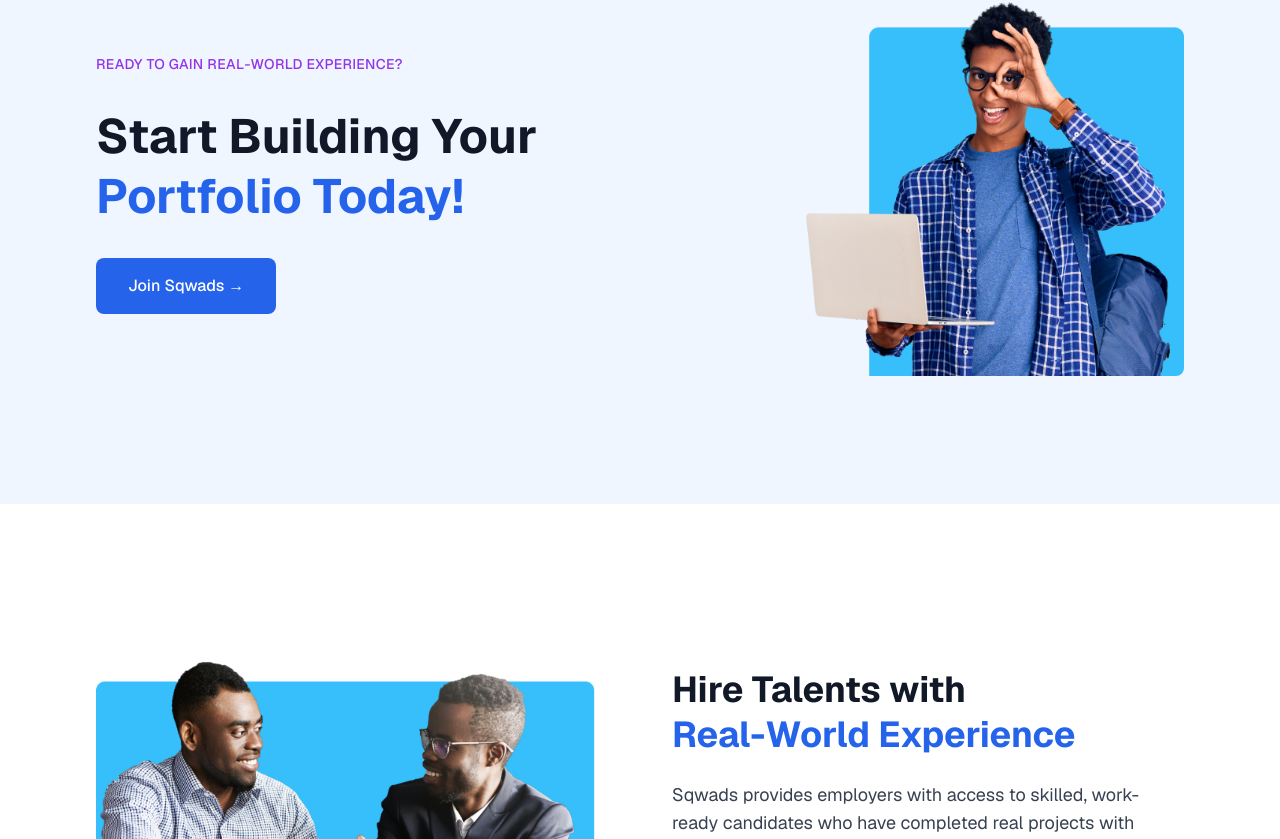
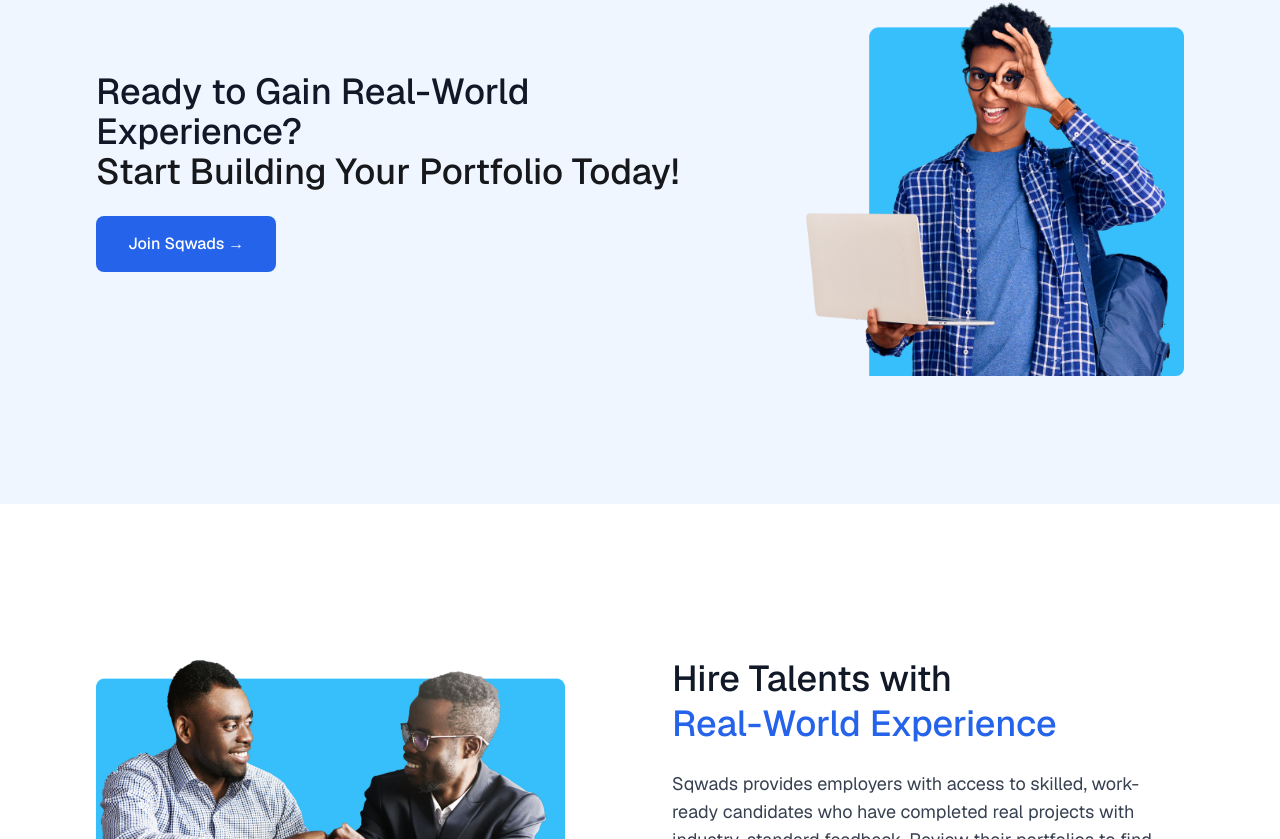
Before and after one commit to Sqwads/FE, a Next.js app: page / in a window 1280 px wide. Shown: the part 6721-7560 px from the top of the page. Built offline with nearby package versions, Linux system fonts and the light colour scheme.

Commit message:
under development

```diff
--- a/components/Footer.tsx
+++ b/components/Footer.tsx
@@ -74,11 +74,11 @@
             <input
               type="email"
               placeholder="Enter your email"
-              className="w-full border border-gray-300 px-4 py-2 rounded-md focus:outline-none focus:ring-2 focus:ring-blue-500"
+              className="w-[70%] border border-gray-300 px-4 py-2 rounded-md focus:outline-none focus:ring-2 focus:ring-blue-500"
             />
             <button
               type="submit"
-              className="mt-4 w-full bg-blue-600 text-white py-2 px-4 rounded-md hover:bg-blue-700 transition"
+              className="mt-4 w-[40%] bg-blue-600 text-white py-2 px-4 rounded-md hover:bg-blue-700 transition"
             >
               Sign Up
             </button>
@@ -94,7 +94,7 @@
         </p>
 
         {/* Right: Social Media */}
-        <div className="flex flex-col md:flex-row items-center space-y-4 md:space-y-0 md:space-x-4 mt-4 md:mt-0">
+<div className="flex flex-col md:flex-row items-center space-y-4 md:space-y-0 md:space-x-4 mt-4 md:mt-0 md:pl-20">
   <p className="text-gray-600">Our Socials:</p>
   <div className="flex space-x-4">
     <a
@@ -135,6 +135,7 @@
     </a>
   </div>
 </div>
+
       </div>
     </footer>
   );
--- a/components/home/Browse.tsx
+++ b/components/home/Browse.tsx
@@ -3,9 +3,9 @@
 
 const Browse = () => {
   return (
-    <section className="py-20 px-10 md:py-28 md:px-16 lg:py-32 lg:px-24 flex items-center justify-between">
+    <section className="py-20 px-10 md:py-28 md:px-16 lg:py-32 lg:px-24 flex flex-col lg:flex-row items-center justify-between space-y-8 lg:space-y-0 lg:space-x-16">
       {/* Left Image */}
-      <div className="relative w-full max-w-md md:max-w-lg lg:max-w-2xl">
+      <div className="relative w-full max-w-md lg:max-w-2xl">
         <Image
           src="/images/browse.png" // Replace with your image path
           alt="Handshake"
@@ -16,8 +16,8 @@
       </div>
 
       {/* Right Content */}
-      <div className="max-w-lg ml-8 space-y-6">
-        <h2 className="text-4xl font-bold text-gray-900 leading-tight">
+      <div className="max-w-lg space-y-6 text-center lg:text-left">
+        <h2 className="text-4xl font-medium text-gray-900 leading-tight">
           Hire Talents with <br />
           <span className="text-blue-600">Real-World Experience</span>
         </h2>
--- a/components/home/Join.tsx
+++ b/components/home/Join.tsx
@@ -3,21 +3,23 @@
 
 const Join = () => {
   return (
-    <section className="bg-blue-50 py-20 px-10 md:py-28 md:px-16 lg:py-32 lg:px-24 flex items-center justify-between">
-      <div className="max-w-2xl space-y-8">
-        <p className="text-sm text-purple-600 font-medium uppercase tracking-wide">
-          Ready to Gain Real-World Experience?
-        </p>
-        <h2 className="text-5xl font-bold text-gray-900 leading-tight">
-          Start Building Your <br />
-          <span className="text-blue-600">Portfolio Today!</span>
+    <section className="bg-blue-50 py-16 px-8 md:py-24 md:px-16 lg:py-32 lg:px-24 flex flex-col md:flex-row items-center justify-between gap-10">
+      {/* Text Section */}
+      <div className="max-w-2xl text-center md:text-left">
+        <h2 className="text-gray-900 text-3xl md:text-4xl font-medium leading-snug">
+          Ready to Gain Real-World Experience? <br />
+          <span className="text-[rgba(22,24,27,1)]">
+            Start Building Your Portfolio Today!
+          </span>
         </h2>
-        <button className="bg-blue-600 text-white py-4 px-8 rounded-lg font-medium hover:bg-blue-700 transition">
+        <button className="bg-blue-600 text-white my-6 py-3 px-6 md:py-4 md:px-8 rounded-lg font-medium hover:bg-blue-700 transition">
           Join Sqwads &rarr;
         </button>
       </div>
-      <div className="hidden md:block">
-        <div className="relative w-72 h-72 lg:w-96 lg:h-96">
+
+      {/* Image Section */}
+      <div className="w-full max-w-xs md:max-w-sm lg:max-w-md flex justify-center md:justify-end">
+        <div className="relative w-64 h-64 md:w-80 md:h-80 lg:w-96 lg:h-96">
           <Image
             src="/images/student.png"
             alt="Student with laptop"
```
Lines whose indentation alone changed are shown as unchanged.
